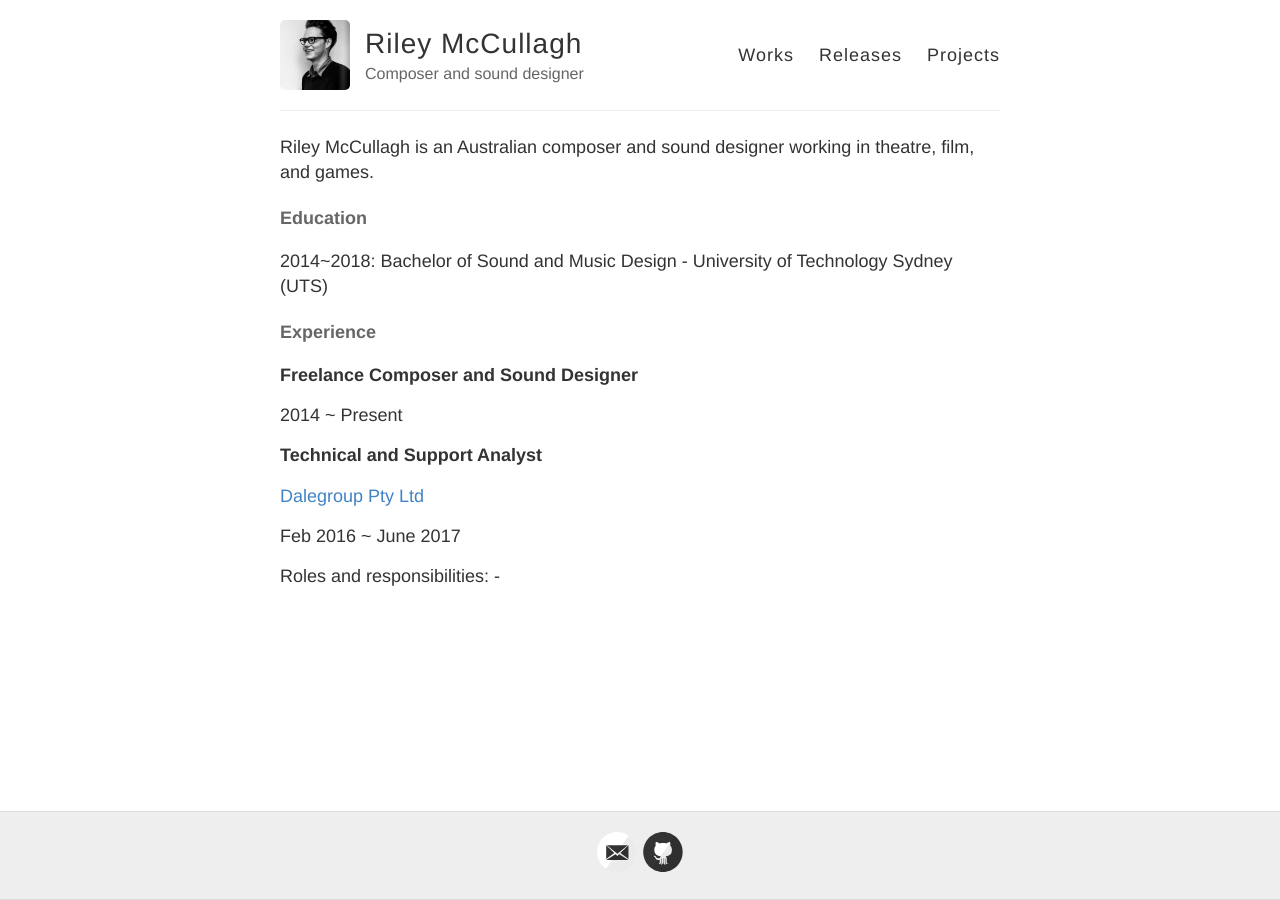
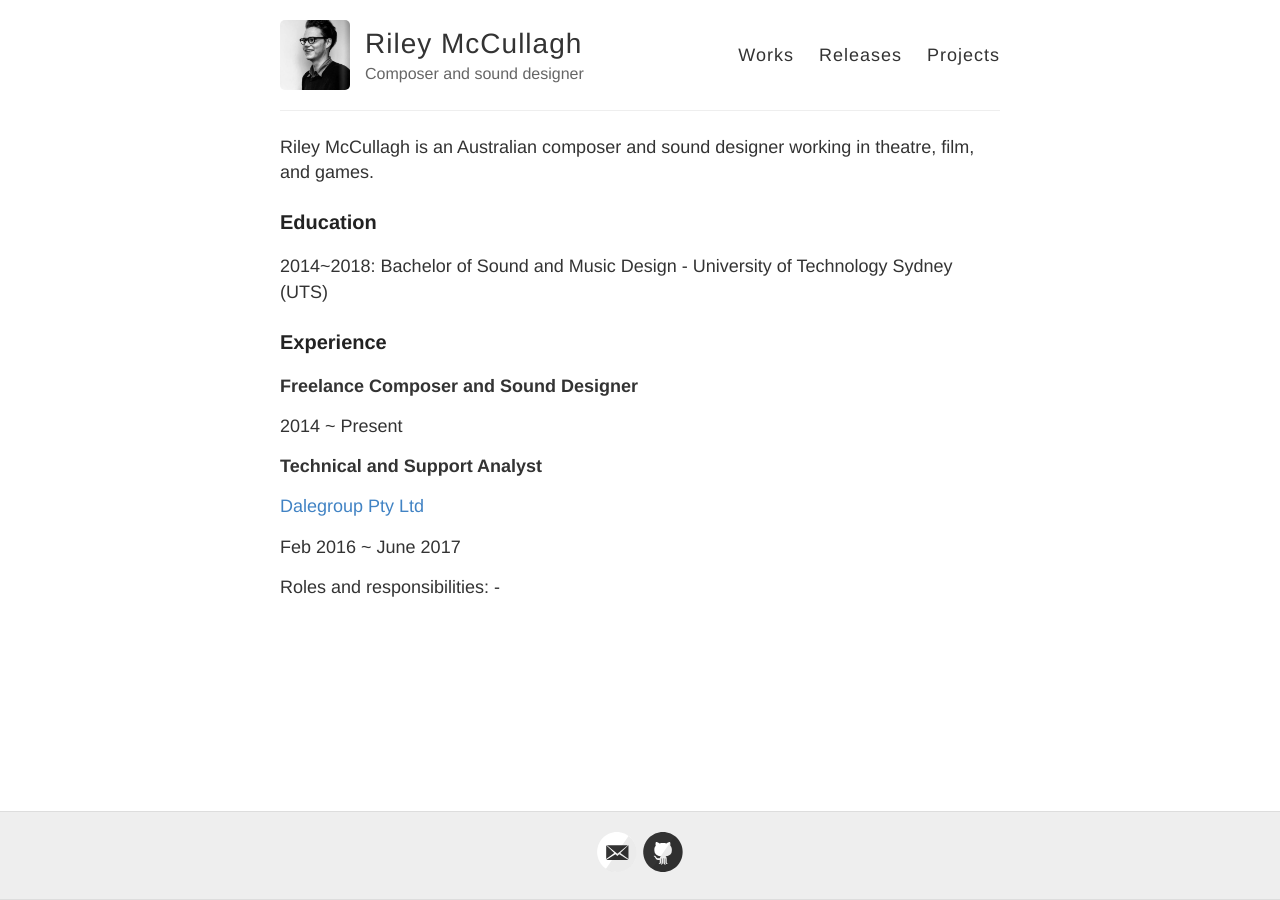
Before and after one commit to rileymccullagh/portfolio, a Jekyll site: the page built from docs/cv.md, in a window 1280 px wide. Built offline with Jekyll 4.4.1, drawn with Linux system fonts in a browser that asks for light colours.

Commit message:
cv headers

```diff
--- a/docs/cv.md
+++ b/docs/cv.md
@@ -5,10 +5,10 @@ permalink: /cv/
 
 Riley McCullagh is an Australian composer and sound designer working in theatre, film, and games.
 
-#### Education
+### Education
 2014~2018: Bachelor of Sound and Music Design - University of Technology Sydney (UTS)
 
-#### Experience
+### Experience
 
 **Freelance Composer and Sound Designer**
 
```
